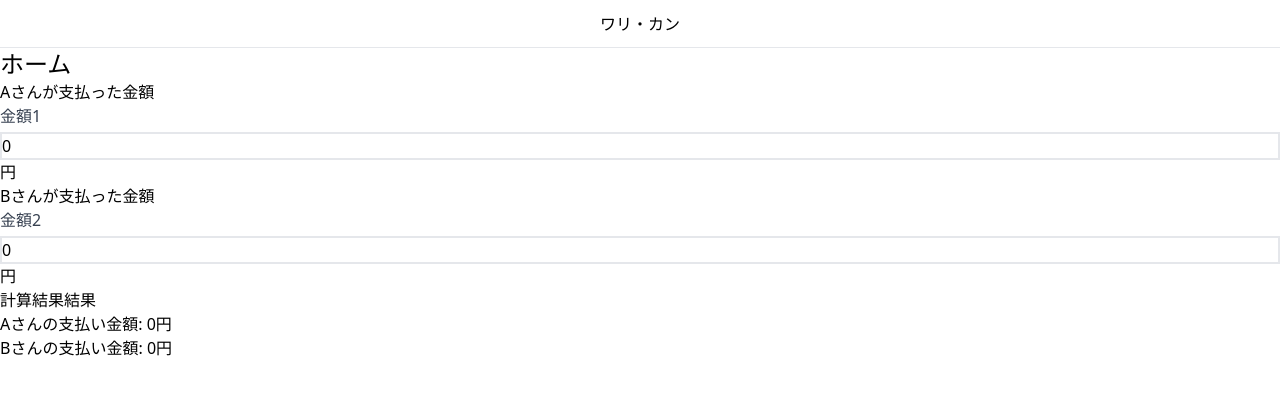
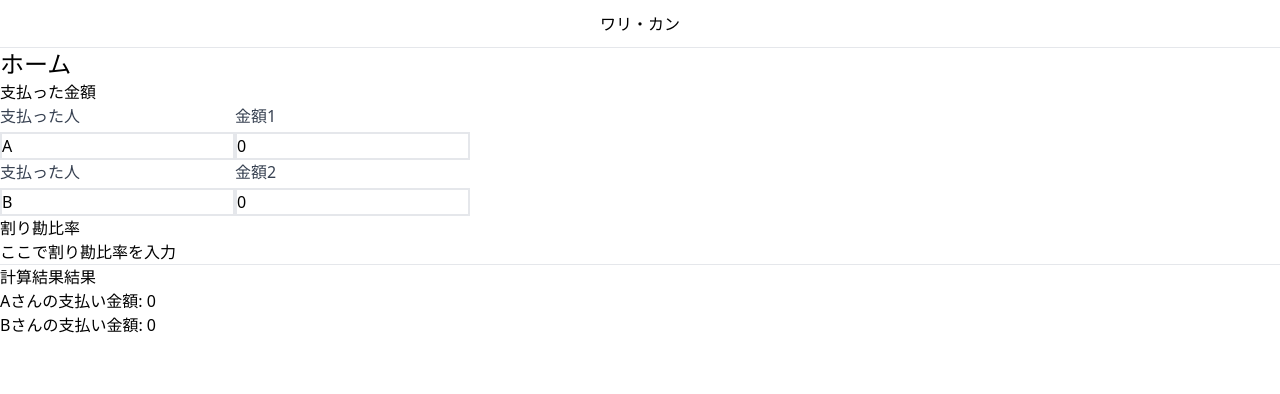
Before and after one commit to TokiyaHorikawa/warikan, a React (Create React App) app: page / in a window 1280 px wide. Shown: the top 394 px of the page. Built offline with nearby package versions, Linux system fonts and the light colour scheme.

Commit message:
feat: apply useFieldArray

```diff
--- a/src/components/FormInput.tsx
+++ b/src/components/FormInput.tsx
@@ -7,6 +7,7 @@ type PropsType = {
   placeholder?: string;
   className?: string;
   inputRef?: any;
+  defaultValue?: string | number;
 };
 
 const FormInput: React.FC<PropsType> = ({
@@ -16,6 +17,7 @@ const FormInput: React.FC<PropsType> = ({
   placeholder,
   className,
   inputRef,
+  defaultValue,
 }) => {
   return (
     <label className="block">
@@ -24,6 +26,7 @@ const FormInput: React.FC<PropsType> = ({
         type={type}
         name={name}
         placeholder={placeholder}
+        defaultValue={defaultValue}
         ref={inputRef}
         className={
           'form-input mt-1 block w-full border-2 border-current' + className
--- a/src/pages/home.tsx
+++ b/src/pages/home.tsx
@@ -1,51 +1,69 @@
 import React from 'react';
-import { useForm } from 'react-hook-form';
-import Input from 'components/FormInput';
+import { useForm, useFieldArray } from 'react-hook-form';
+import FormInput from 'components/FormInput';
 
 const initialValue = {
-  formInputA: 0,
-  formInputB: 0,
+  formData: [
+    { fee: 0, user: 'A' },
+    { fee: 0, user: 'B' },
+  ],
+  userData: [{ name: 'A' }, { name: 'B' }],
 };
 
 const Home: React.FC = () => {
-  const { register, watch } = useForm({
+  const { register, watch, control } = useForm({
     defaultValues: initialValue,
   });
+  const { fields } = useFieldArray({ control, name: 'formData' });
+  const { fields: userFields } = useFieldArray({ control, name: 'userData' });
 
-  const feeList = watch(['formInputA', 'formInputB']);
+  const { formData, userData } = watch(['formData', 'userData']);
+
+  const payedByUser = (user: string) => {
+    const userFeeList = formData.filter((fee) => fee.user === user);
+    const payed = userFeeList.reduce((previous, current) => {
+      return previous + Number(current.fee);
+    }, 0);
+    return payed;
+  };
 
   return (
     <div>
       <h2 className="text-2xl">ホーム</h2>
       <form>
         <div className="payed-form">
-          <h3>Aさんが支払った金額</h3>
-          <Input
-            name="formInputA"
-            label="金額1"
-            inputRef={register}
-            type="number"
-          />
-          円
+          <h3>支払った金額</h3>
+          <ul>
+            {fields.map((field, index) => (
+              <li key={field.id} className="flex">
+                <FormInput
+                  name={`formData[${index}].user`}
+                  label="支払った人"
+                  defaultValue={field.user}
+                  inputRef={register()}
+                />
+                <FormInput
+                  name={`formData[${index}].fee`}
+                  label={`金額${index + 1}`}
+                  defaultValue={field.fee}
+                  inputRef={register()}
+                  type="number"
+                />
+              </li>
+            ))}
+          </ul>
+          <h3>割り勘比率</h3>
+          <p>ここで割り勘比率を入力</p>
         </div>
-        <div className="payed-form">
-          <h3>Bさんが支払った金額</h3>
-          <Input
-            name="formInputB"
-            label="金額2"
-            inputRef={register}
-            type="number"
-          />
-          円
-        </div>
+        <hr />
         <div>
           <h3>計算結果結果</h3>
-          <p>
-            <span>Aさんの支払い金額:</span> {feeList.formInputA}円
-          </p>
-          <p>
-            <span>Bさんの支払い金額:</span> {feeList.formInputB}円
-          </p>
+          {userData.map((user, index) => (
+            <p key={`${user.name}-${index}`}>
+              {user.name}さんの支払い金額: {payedByUser(user.name)}
+            </p>
+          ))}
+          <p></p>
         </div>
       </form>
     </div>
```
